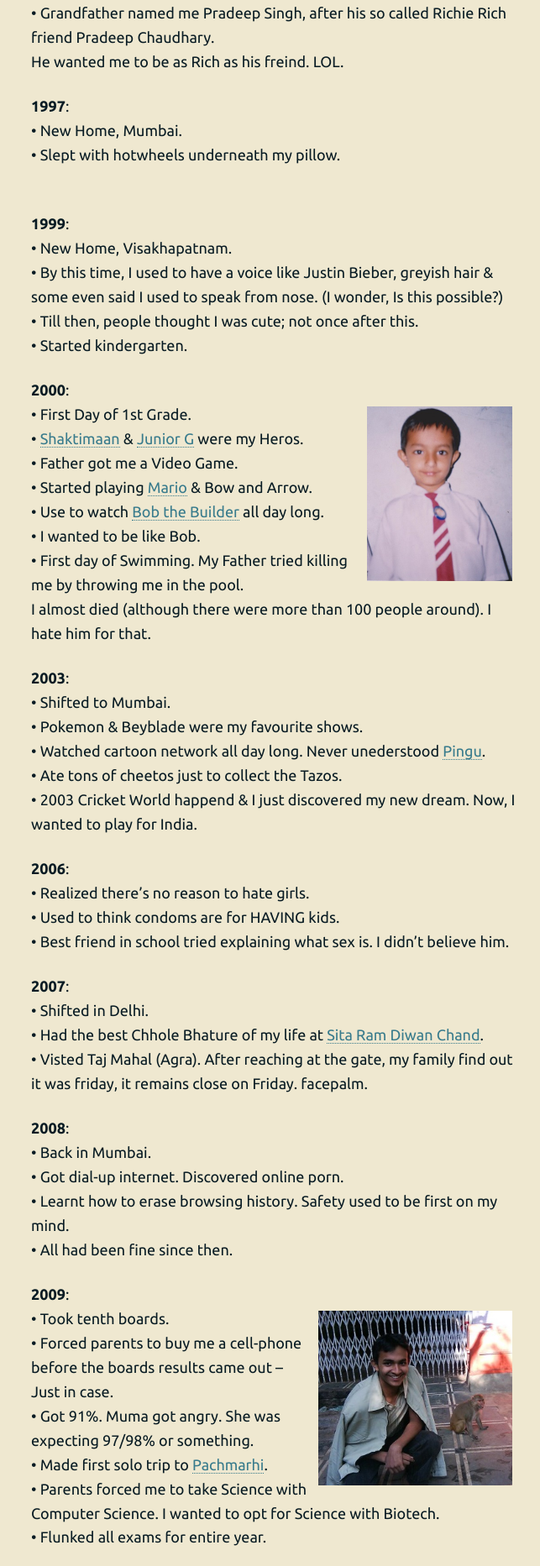
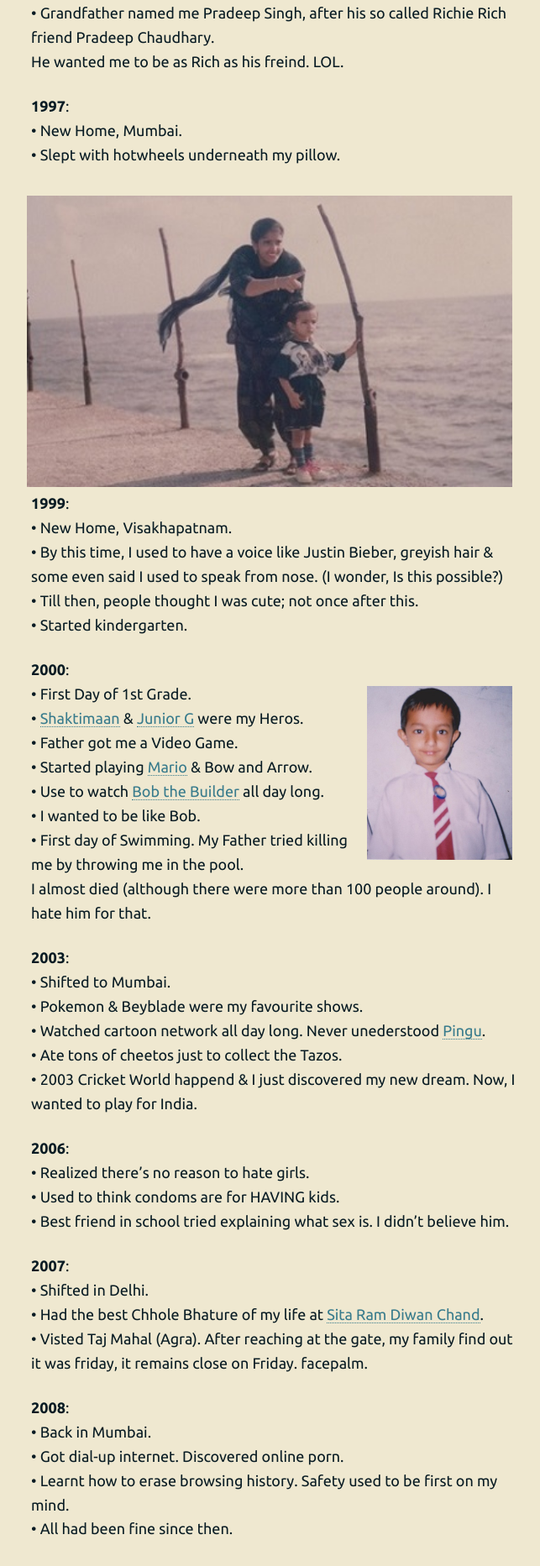
Before and after one commit to 93notes/93notes.github.io, a Jekyll site: the page built from timeline.html, in a window 1280 px wide. Shown: the part 405-2270 px from the top of the page at 84% size, without its empty margins (314-957 px from the left). Built offline with Jekyll 4.4.1, drawn with Linux system fonts in a browser that asks for light colours; nearby versions of some CDN libraries.

Commit message:
Update timeline.html

```diff
--- a/timeline.html
+++ b/timeline.html
@@ -53,8 +53,8 @@ He wanted me to be as Rich as his freind. LOL. </br>
 <strong>1997</strong>: </br>
 &bull; New Home, Mumbai. </br>
 &bull; Slept with hotwheels underneath my pillow.  </br> </br>
-<!-- <img width="90%" height="50%" src="/images/personal/With my mother at Sea face.jpg" alt="With my mother at Sea face"/>
---></p>
+<img width="100%"  src="/images/personal/With my mother at Sea face.jpg" alt="With my mother at Sea face"/>
+ </p>
 
 <p>
 <strong>1999</strong>: </br>
```
